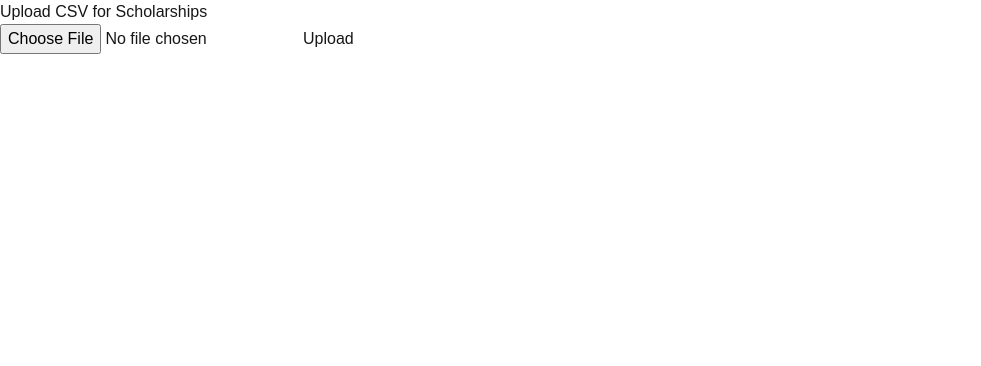
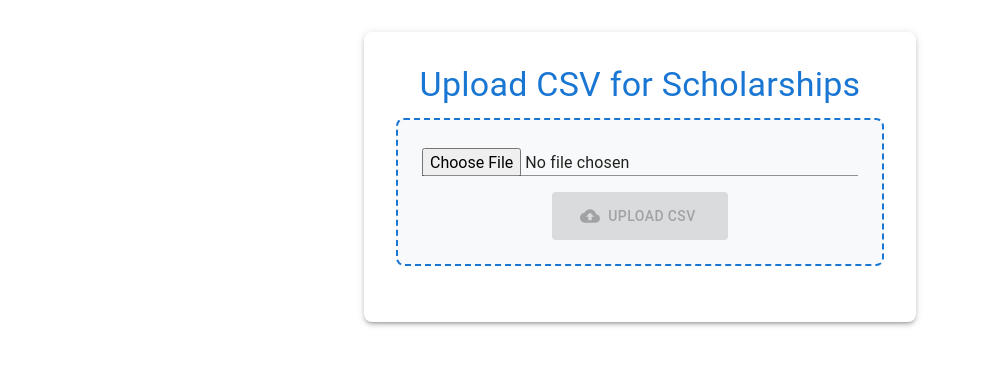
Before and after one commit to DHANESHJOSHI/csvUpload, a Next.js app: page /components/UploadCSV in a window 1280 px wide. Shown: the top 366 px of the page, without its empty margins (0-981 px from the left). Built offline with nearby package versions, Linux system fonts and the light colour scheme.

Commit message:
===> updated

```diff
--- a/package.json
+++ b/package.json
@@ -10,6 +10,10 @@
   },
   "dependencies": {
     "@ant-design/charts": "^2.2.6",
+    "@emotion/react": "^11.14.0",
+    "@emotion/styled": "^11.14.0",
+    "@mui/icons-material": "^6.3.1",
+    "@mui/material": "^6.3.1",
     "@radix-ui/react-scroll-area": "^1.2.2",
     "@radix-ui/react-slot": "^1.1.1",
     "@tanstack/react-table": "^8.20.6",
--- a/src/pages/admin/login.js
+++ b/src/pages/admin/login.js
@@ -42,7 +42,7 @@ export default function AdminLogin() {
         console.log("Login successful:", data);
         // Set the token in cookies after successful login
         Cookies.set("authToken", data.user.token, {
-          expires: 1, // 1 day expiration
+          expires: 7, // 1 day expiration
           secure: process.env.NODE_ENV === "production", // Only set secure in production (over HTTPS)
           sameSite: "Strict", // For better security
         });
--- a/src/pages/api/admin/login.js
+++ b/src/pages/api/admin/login.js
@@ -41,7 +41,7 @@ const loginHandler = async (req, res) => {
     const isProd = process.env.NODE_ENV === 'production'; // Check if it's production environment
     res.setHeader(
       'Set-Cookie',
-      `authToken=${token}; HttpOnly; Max-Age=3600; Path=/; ${isProd ? 'Secure;' : ''} SameSite=None`
+      `authToken=${token}; HttpOnly; Max-Age=604800; Path=/; ${isProd ? 'Secure;' : ''} SameSite=None`
     );
 
     // Respond with a success message and user details (excluding password)
--- a/src/pages/api/scholarships/import.js
+++ b/src/pages/api/scholarships/import.js
@@ -61,6 +61,16 @@ apiRoute.post(async (req, res) => {
     fs.createReadStream(uploadedFiles[0].path)
       .pipe(csv())
       .on('data', (data) => {
+        // Check if email contains @ and . symbols
+        if (!data.email || !data.email.includes('@') || !data.email.includes('.')) {
+          // Return the error response if email format is invalid
+          return res.status(400).json({
+            error: 'Invalid email format. Email must contain @ and . symbols',
+            field: 'email', // Optional: specify the field causing the error
+            data: data // Optional: include the invalid data in the response
+          });
+        }
+
         // Handle missing description by providing a default value
         if (!data.description) {
           data.description = 'No description provided'; // Default value for missing descriptions
@@ -94,7 +104,7 @@ apiRoute.post(async (req, res) => {
           }
         } catch (error) {
           console.error('Database error:', error);
-          res.status(500).json({ error: 'Error inserting/updating data in database' });
+          res.status(500).json({ error: 'Error inserting/updating data in database', details: error.message });
         }
       });
   } catch (error) {
--- a/src/pages/components/UploadCSV.js
+++ b/src/pages/components/UploadCSV.js
@@ -1,44 +1,155 @@
-// components/UploadCSV.js
 import { useState } from 'react';
+import axios from 'axios';
+import Cookies from 'js-cookie';
+import {
+  Box,
+  Button,
+  Typography,
+  Input,
+  Container,
+  Paper,
+  LinearProgress,
+  Snackbar,
+  Alert
+} from '@mui/material';
+import { CloudUpload } from '@mui/icons-material';
 
 const UploadCSV = () => {
   const [file, setFile] = useState(null);
-  const [status, setStatus] = useState(null);
+  const [status, setStatus] = useState('');
+  const [progress, setProgress] = useState(0);
+  const [open, setOpen] = useState(false);
+  const [isUploading, setIsUploading] = useState(false);
 
+  // Handle file input change
   const handleFileChange = (e) => {
-    setFile(e.target.files[0]);
+    const selectedFile = e.target.files[0];
+    if (selectedFile) {
+      // Validate file type
+      if (selectedFile.type !== 'text/csv' && selectedFile.type !== 'application/vnd.ms-excel') {
+        setStatus('Invalid file type. Please upload a CSV file.');
+        setOpen(true);
+        return;
+      }
+      // Validate file size (10MB max)
+      if (selectedFile.size > 10 * 1024 * 1024) {
+        setStatus('File size exceeds the 10MB limit.');
+        setOpen(true);
+        return;
+      }
+      setFile(selectedFile);
+      setStatus('');
+    }
   };
 
+  // Handle file upload
   const handleUpload = async () => {
     if (!file) {
-      setStatus('Please select a file to upload');
+      setStatus('Please select a file to upload.');
+      setOpen(true);
       return;
     }
 
+    const token = Cookies.get('authToken');
     const formData = new FormData();
-    formData.append('file', file);
+    formData.append('files', file);
 
     try {
-      const response = await fetch('/api/scholarships/import', {
-        method: 'POST',
-        body: formData,
+      setIsUploading(true); // Disable upload button during the upload process
+      const response = await axios.post('/api/scholarships/import', formData, {
+        headers: {
+          'Content-Type': 'multipart/form-data',
+          Authorization: `Bearer ${token}`,
+        },
+        onUploadProgress: (progressEvent) => {
+          const percentCompleted = Math.round(
+            (progressEvent.loaded * 100) / progressEvent.total
+          );
+          setProgress(percentCompleted);
+        },
       });
 
-      const result = await response.json();
-      setStatus(result.message || 'File uploaded successfully');
+      setStatus(response.data.message || 'File uploaded successfully!');
+      setOpen(true);
     } catch (error) {
-      setStatus('Error uploading file');
-      console.error(error);
+      console.log('File upload error:', error.response);
+      const errorMessage = error.response?.data?.details || error.response?.data?.error || 'Error uploading file.';
+      setStatus(errorMessage);
+      setOpen(true);
+    } finally {
+      setProgress(0);
+      setIsUploading(false);
+      setFile(null); // Reset the file input after upload
     }
   };
 
+  // Handle Snackbar close
+  const handleClose = () => {
+    setOpen(false);
+  };
+
   return (
-    <div>
-      <h3>Upload CSV for Scholarships</h3>
-      <input type="file" onChange={handleFileChange} />
-      <button onClick={handleUpload}>Upload</button>
-      {status && <p>{status}</p>}
-    </div>
+    <Container maxWidth="sm">
+      <Paper elevation={3} sx={{ p: 4, mt: 4, textAlign: 'center', borderRadius: 2 }}>
+        <Typography variant="h4" gutterBottom sx={{ color: '#1976d2' }}>
+          Upload CSV for Scholarships
+        </Typography>
+        <Box
+          sx={{
+            border: '2px dashed #1976d2',
+            borderRadius: 2,
+            p: 3,
+            mb: 3,
+            backgroundColor: '#f8f9fa',
+          }}
+        >
+          <Input
+            type="file"
+            accept=".csv"
+            onChange={handleFileChange}
+            sx={{ mb: 2 }}
+            fullWidth
+            aria-label="File input"
+            inputProps={{ 'aria-label': 'Upload CSV file' }}
+          />
+          <Button
+            variant="contained"
+            startIcon={<CloudUpload />}
+            onClick={handleUpload}
+            disabled={!file || isUploading}
+            sx={{
+              backgroundColor: isUploading ? '#b0bec5' : '#1976d2',
+              '&:hover': {
+                backgroundColor: !isUploading ? '#115293' : undefined,
+              },
+              px: 4,
+              py: 1.5,
+            }}
+          >
+            {isUploading ? 'Uploading...' : 'Upload CSV'}
+          </Button>
+        </Box>
+        {progress > 0 && (
+          <LinearProgress
+            variant="determinate"
+            value={progress}
+            sx={{ mb: 2 }}
+            aria-valuenow={progress}
+            aria-valuemin={0}
+            aria-valuemax={100}
+          />
+        )}
+        <Snackbar open={open} onClose={handleClose}>
+          <Alert
+            onClose={handleClose}
+            severity={status.includes('Failed') ? 'details' : 'success' || status.includes('Error') ? 'error' : 'success' || status.includes('path') ? 'details' : 'success'}
+            sx={{ width: '100%' }}
+          >
+            {status}
+          </Alert>
+        </Snackbar>
+      </Paper>
+    </Container>
   );
 };
 
--- a/src/pages/components/usersTable.js
+++ b/src/pages/components/usersTable.js
@@ -92,7 +92,7 @@ export default function UsersTable() {
                 <TableHead className="text-gray-200">Name</TableHead>
                 <TableHead className="text-gray-200">Email</TableHead>
                 <TableHead className="text-gray-200">Status</TableHead>
-                <TableHead className="text-gray-200">Actions</TableHead>
+                {/* <TableHead className="text-gray-200">Actions</TableHead> */}
               </TableRow>
             </TableHeader>
             <TableBody>
@@ -131,7 +131,7 @@ export default function UsersTable() {
                       </span>
                     )}
                   </TableCell>
-                  <TableCell>
+                  {/* <TableCell>
                     {editingId === student.id ? (
                       <Button
                         onClick={() => handleSave(student.id)}
@@ -149,7 +149,7 @@ export default function UsersTable() {
                         Edit
                       </Button>
                     )}
-                  </TableCell>
+                  </TableCell> */}
                 </TableRow>
               ))}
             </TableBody>
```
Also changed, not shown: src/pages/admin/upload.js (+8 -39 lines), 14 other files (tests, documents, lock files or other folders).
